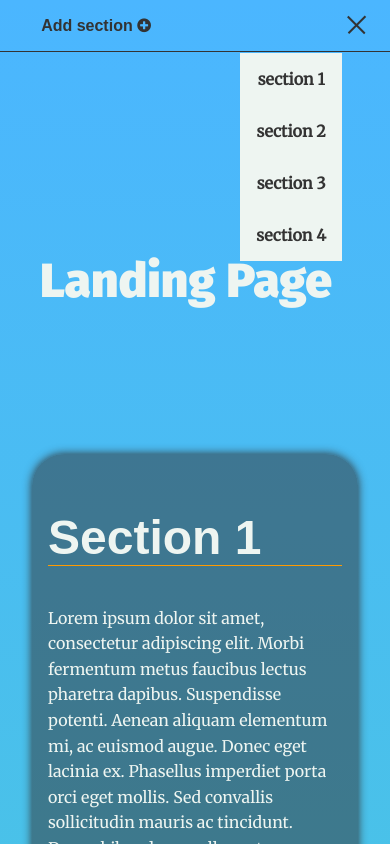
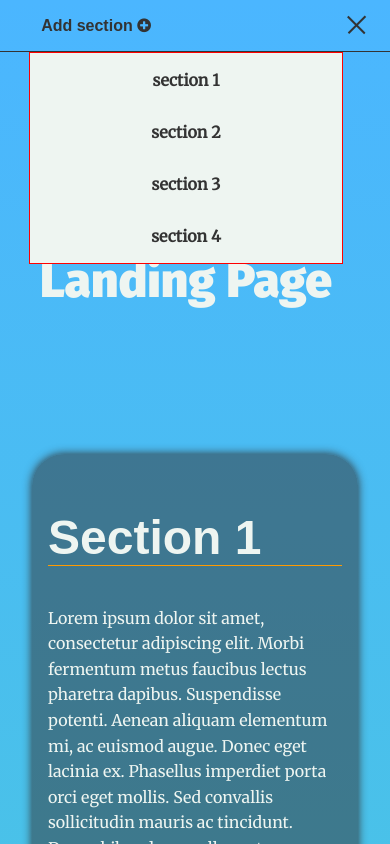
Before and after one commit to Mohamed-Magdy-fayed/landing-page-udacity-project, a plain HTML site: page index.html in a window 390 px wide. Both pictures are taken after a click on the link 358 px from the left and 26 px from the top of the page. Shown: the top 844 px of the page. Drawn offline with Linux system fonts and the light colour scheme.

Commit message:
fixed and issue where the nav menu would extend past the screen height and user won't see the rest of the menu

```diff
--- a/css/styles.css
+++ b/css/styles.css
@@ -119,8 +119,9 @@ section::before {
     flex-direction: row;
     justify-content: end;
     flex-wrap: wrap;
-    width: fit-content;
     text-align: right;
+    max-height: 25rem;
+    min-width: 80%;
     margin: 0;
     margin-right: 1rem;
     opacity: 1;
@@ -188,15 +189,19 @@ section::before {
 }
 
 .opened {
-    display: block;
+    display: flex;
     position: absolute;
     flex-direction: column;
+    flex-wrap: wrap-reverse;
+    max-height: 25rem;
+    outline: 1px solid red;
+    width: fit-content;
     background-color: var(--clr-light);
     align-self: center;
     text-align: center;
     right: 2em;
     top: 3.3rem;
-    padding: 0;
+    padding: 1px;
 }
 
 /* new section button styles */
--- a/js/app.js
+++ b/js/app.js
@@ -147,10 +147,7 @@ navUl.addEventListener("click", function (event) {
     let target = document.getElementById("section"+event.target.dataset.nav);
     scrollIntoView(target);
 
-    let screenWidth = window.innerWidth
-    if (screenWidth <= 1000) {
-        open(event);
-    }
+    open(event);
 });
 
 /**
```
